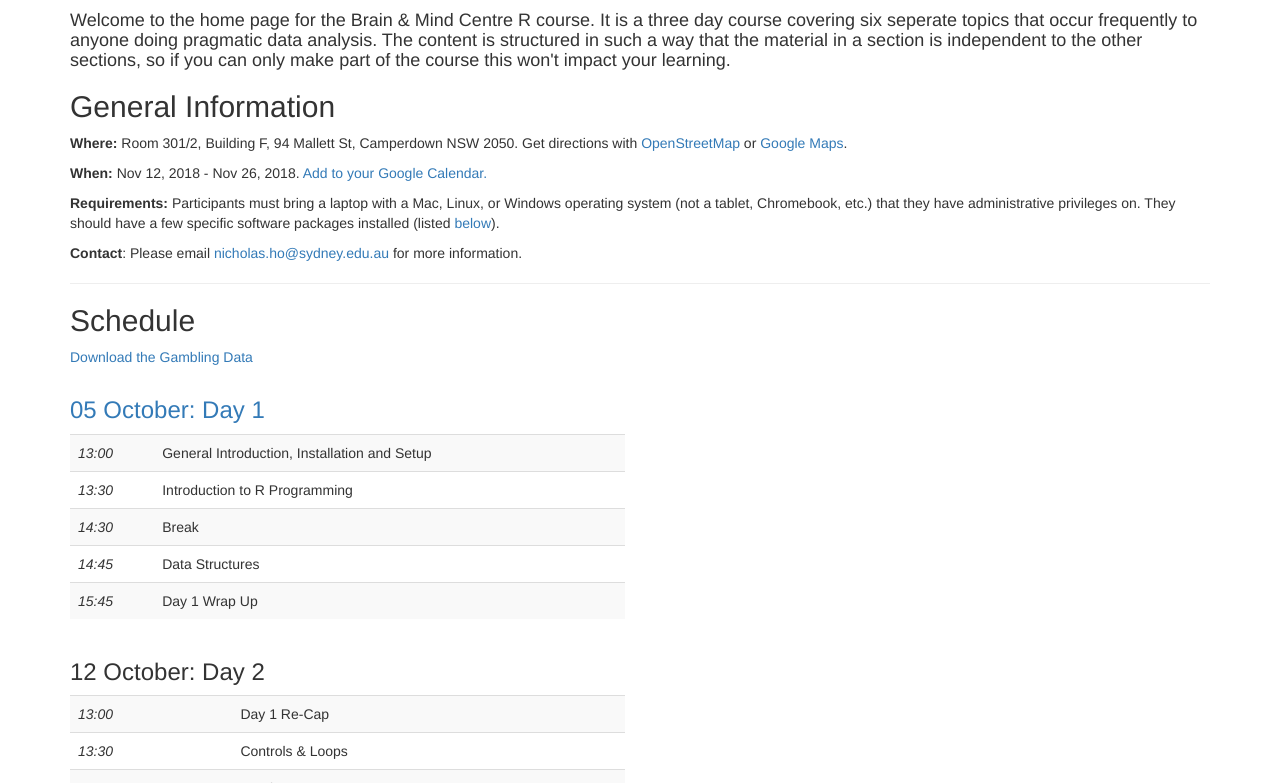
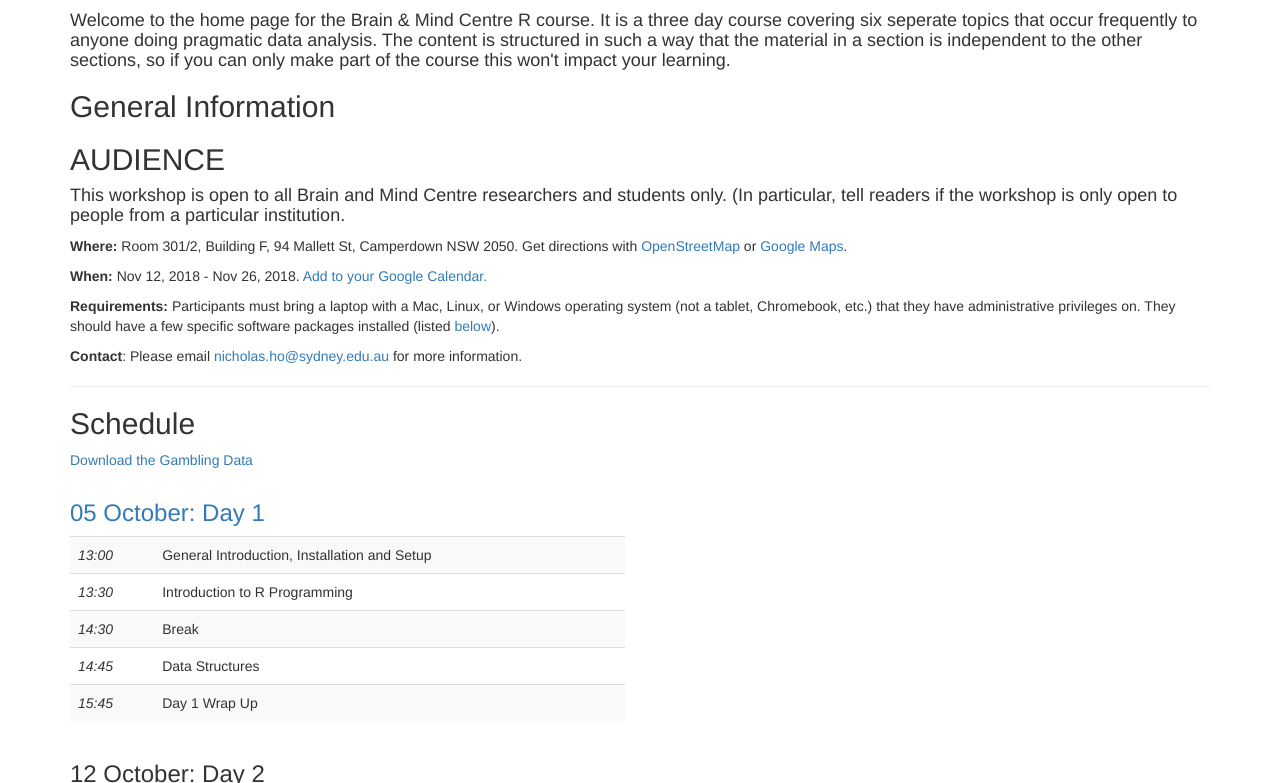
Before and after one commit to n-ho/bmc_r_workshop_2018, a Jekyll site: the page built from index.html, in a window 1280 px wide and 900 px high, scrolled down 516 px, cut to the strip 117-900 px from the top of the window. Built offline with Jekyll 4.4.1, drawn with Linux system fonts in a browser that asks for light colours.

Commit message:
Learning html

```diff
--- a/index.html
+++ b/index.html
@@ -67,12 +67,11 @@ make part of the course this won't impact your learning.</h4>
   {% include lc/intro.html %}
 {% endif %}
 
-<!--
-  AUDIENCE
+<h2>AUDIENCE
+</h2>
 
-  Explain who your audience is.  (In particular, tell readers if the
-  workshop is only open to people from a particular institution.
--->
+  <h4>This workshop is open to all Brain and Mind Centre researchers and students only.  (In particular, tell readers if the
+  workshop is only open to people from a particular institution.</h4>
 {% if page.carpentry == "swc" %}
   {% include sc/who.html %}
 {% elsif page.carpentry == "dc" %}
```
